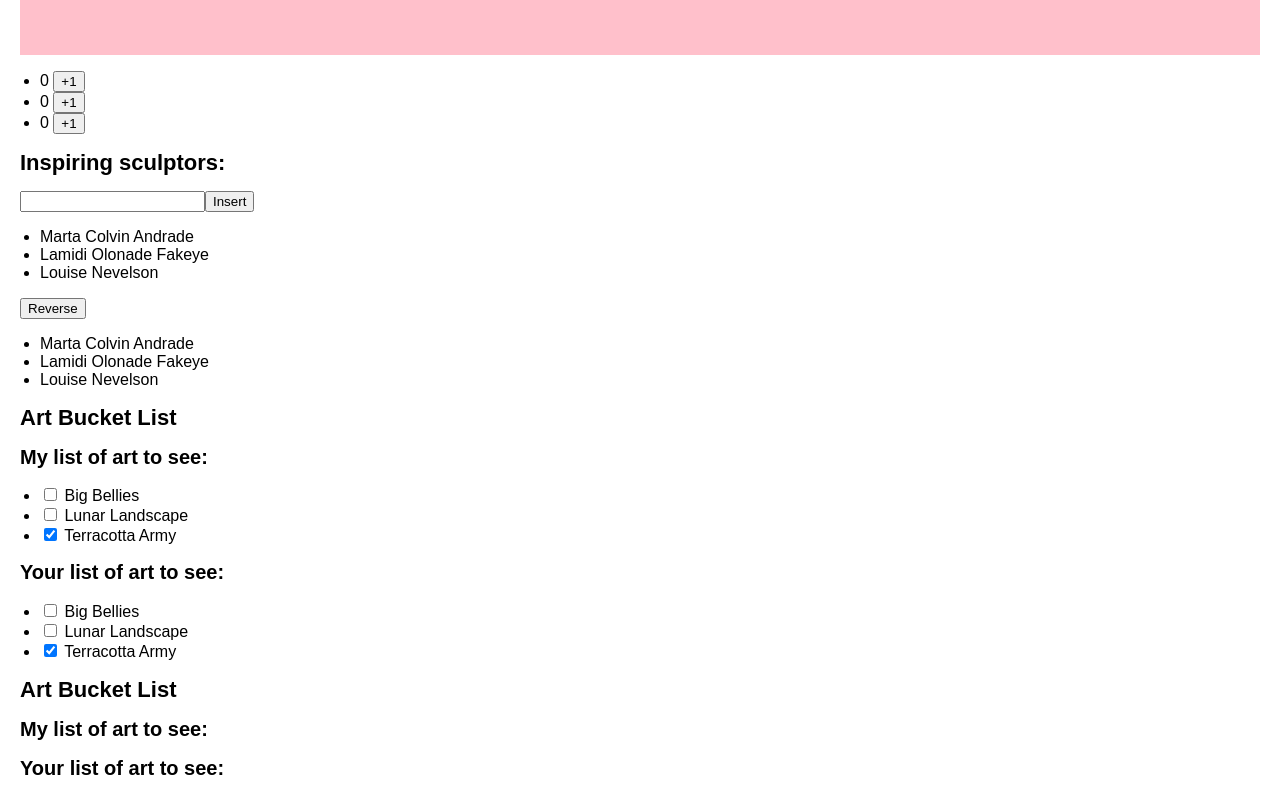
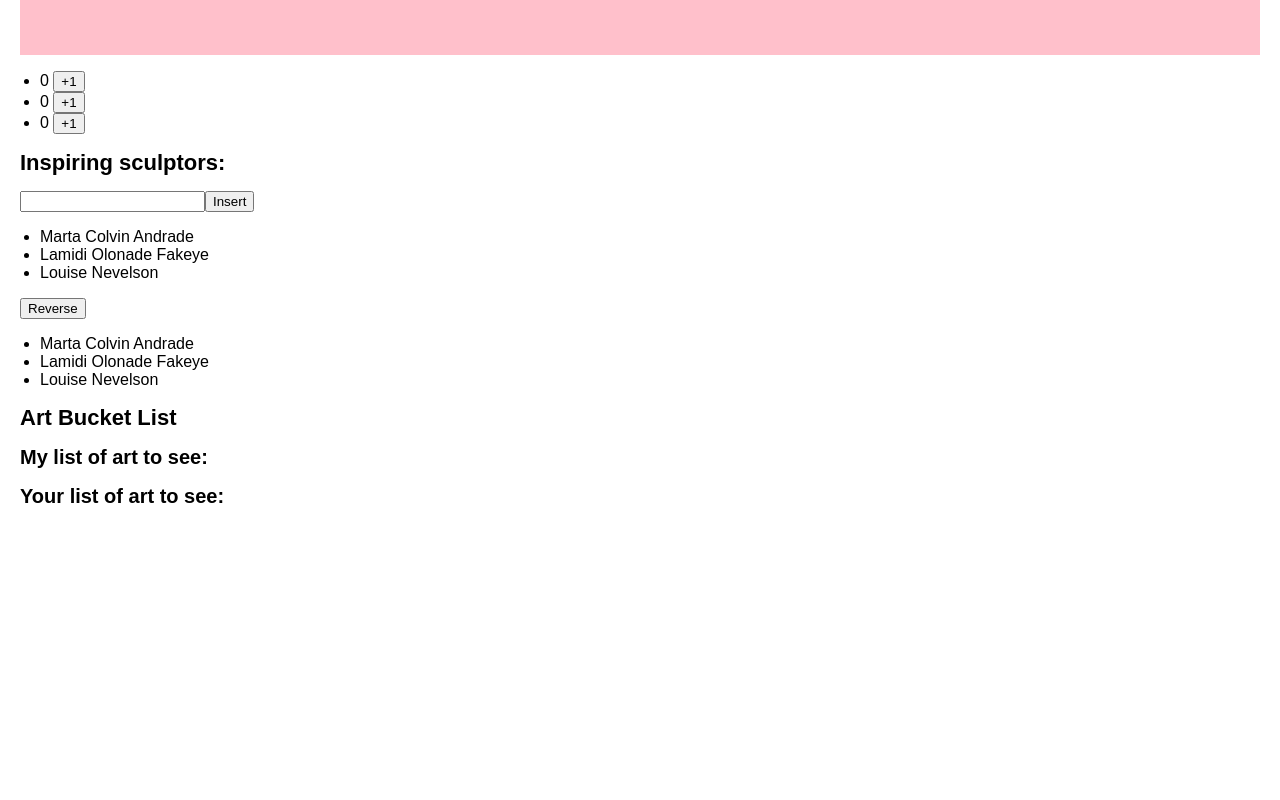
Before and after one commit to zelitosaide/react-js-course, a React (Create React App) app: page / in a window 1280 px wide. Shown: the part 719-1519 px from the top of the page. After the commit the page ends 1247 px from the top, so only its background shows below. Built offline with nearby package versions, Linux system fonts and the light colour scheme.

Commit message:
Updating arrays in state

```diff
--- a/src/learn/learn-react/adding-interactivity/updating-arrays-in-state/index.js
+++ b/src/learn/learn-react/adding-interactivity/updating-arrays-in-state/index.js
@@ -20,7 +20,7 @@ export default function Index() {
       <CounterList />
       <List6 />
       <List7 />
-      <List8 />
+      {/* <List8 /> */}
       <List />
     </>
   );
@@ -34,72 +34,82 @@ function List() {
     <>
       <h1>Art Bucket List</h1>
       <h2>My list of art to see:</h2>
-      <h2>Your list of art to see:</h2>
-    </>
-  );
-}
-
-function List8() {
-  const [myArtworkList, setMyArtworkList] = useState(initialArtworks);
-  const [yourArtworkList, setYourArtworkList] = useState(initialArtworks);
-
-  function handleToggleMyList(artworkId, nextSeen) {
-    const myNextArtworkList = [...myArtworkList];
-    const artwork = myNextArtworkList.find(function (a) {
-      return a.id === artworkId;
-    });
-    artwork.seen = nextSeen;
-    setMyArtworkList(myNextArtworkList);
-  }
-
-  function handleToggleYourList(artworkId, nextSeen) {
-    const yourNextArtworkList = [...yourArtworkList];
-    const artwork = yourNextArtworkList.find(function (a) {
-      return a.id === artworkId;
-    });
-    artwork.seen = nextSeen;
-    setYourArtworkList(yourNextArtworkList);
-  }
-
-  return (
-    <>
-      <h1>Art Bucket List</h1>
-      <h2>My list of art to see:</h2>
       <ItemList
         artworks={myArtworkList}
-        onToggle={handleToggleMyList}
+        onToggle={function () {}}
       />
       <h2>Your list of art to see:</h2>
       <ItemList
         artworks={yourArtworkList}
-        onToggle={handleToggleYourList}
+        onToggle={function () {}}
       />
     </>
   );
 }
 
-function ItemList({ artworks, onToggle }) {
-  return (
-    <ul>
-      {artworks.map(function (artwork) {
-        return (
-          <li key={artwork.id}>
-            <label>
-              <input
-                type="checkbox"
-                checked={artwork.seen}
-                onChange={function (e) {
-                  onToggle(artwork.id, e.target.checked);
-                }}
-              />{" "}
-              {artwork.title}
-            </label>
-          </li>
-        );
-      })}
-    </ul>
-  );
-}
+function ItemList({ artworks, onToggle }) {}
+
+// function List8() {
+//   const [myArtworkList, setMyArtworkList] = useState(initialArtworks);
+//   const [yourArtworkList, setYourArtworkList] = useState(initialArtworks);
+
+//   function handleToggleMyList(artworkId, nextSeen) {
+//     const myNextArtworkList = [...myArtworkList];
+//     const artwork = myNextArtworkList.find(function (a) {
+//       return a.id === artworkId;
+//     });
+//     artwork.seen = nextSeen;
+//     setMyArtworkList(myNextArtworkList);
+//   }
+
+//   function handleToggleYourList(artworkId, nextSeen) {
+//     const yourNextArtworkList = [...yourArtworkList];
+//     const artwork = yourNextArtworkList.find(function (a) {
+//       return a.id === artworkId;
+//     });
+//     artwork.seen = nextSeen;
+//     setYourArtworkList(yourNextArtworkList);
+//   }
+
+//   return (
+//     <>
+//       <h1>Art Bucket List</h1>
+//       <h2>My list of art to see:</h2>
+//       <ItemList
+//         artworks={myArtworkList}
+//         onToggle={handleToggleMyList}
+//       />
+//       <h2>Your list of art to see:</h2>
+//       <ItemList
+//         artworks={yourArtworkList}
+//         onToggle={handleToggleYourList}
+//       />
+//     </>
+//   );
+// }
+
+// function ItemList({ artworks, onToggle }) {
+//   return (
+//     <ul>
+//       {artworks.map(function (artwork) {
+//         return (
+//           <li key={artwork.id}>
+//             <label>
+//               <input
+//                 type="checkbox"
+//                 checked={artwork.seen}
+//                 onChange={function (e) {
+//                   onToggle(artwork.id, e.target.checked);
+//                 }}
+//               />{" "}
+//               {artwork.title}
+//             </label>
+//           </li>
+//         );
+//       })}
+//     </ul>
+//   );
+// }
 
 function List7() {
   const [artists, setArtists] = useState(initialArtists);
```
